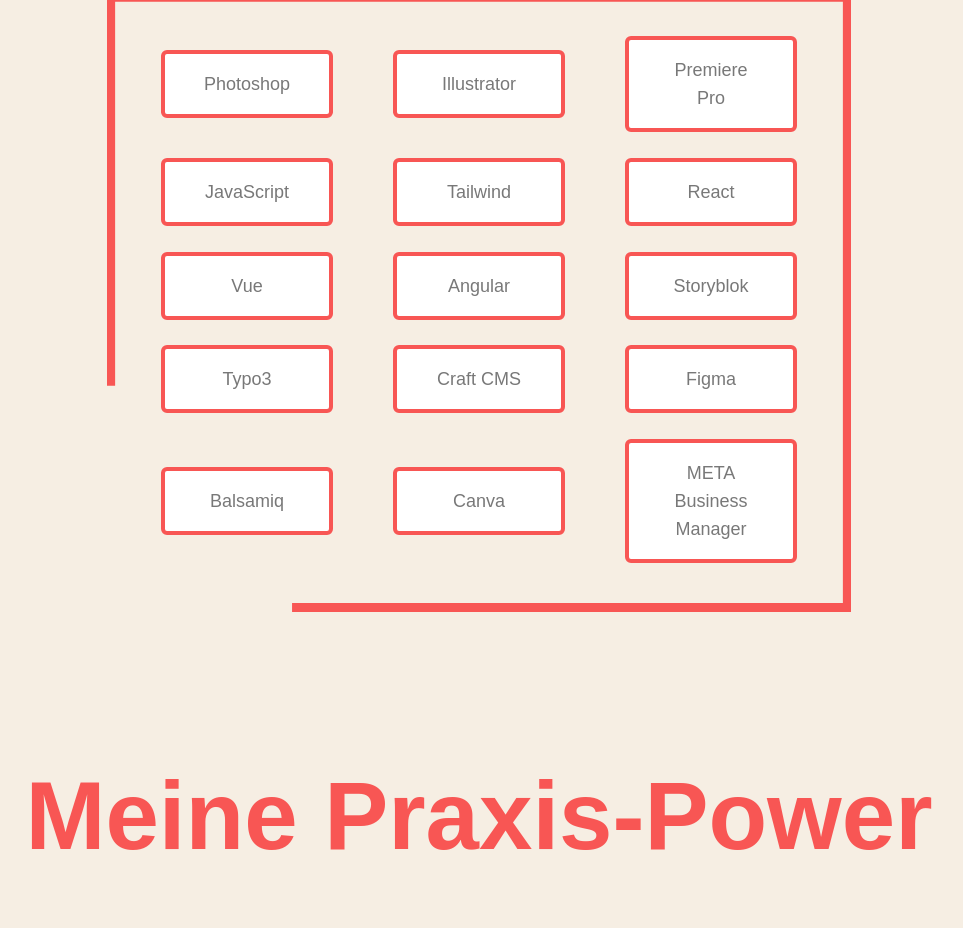
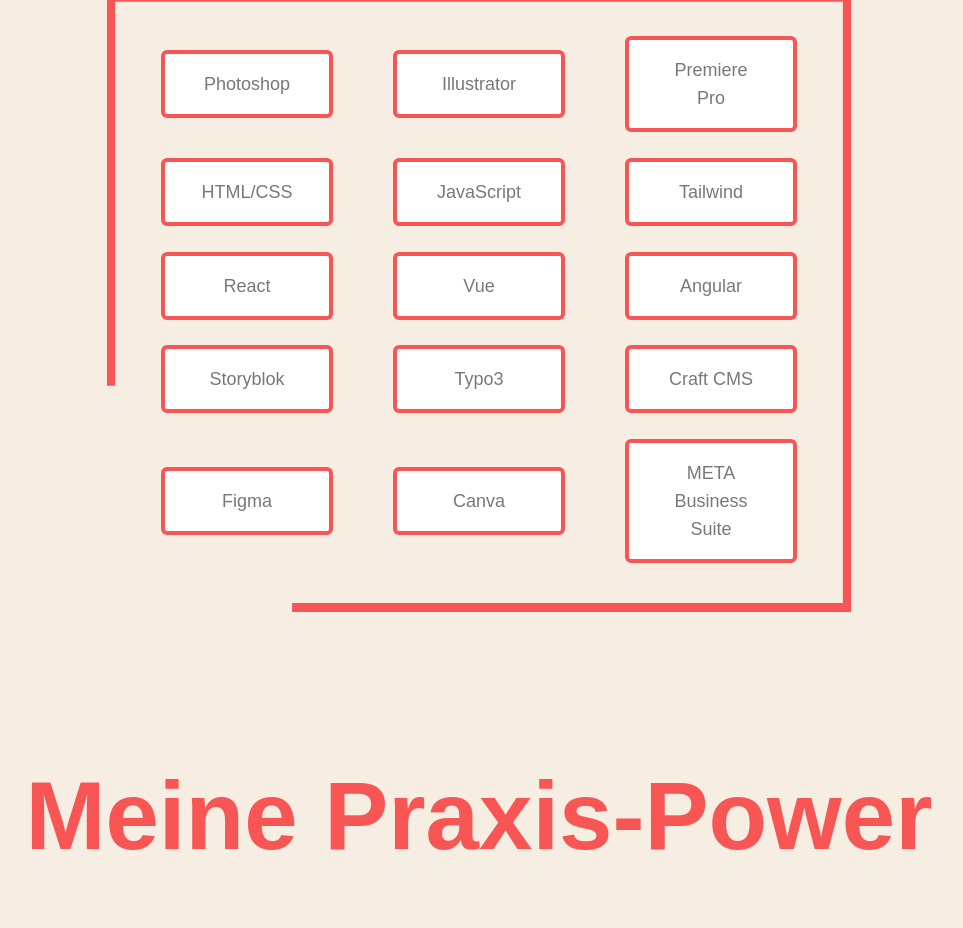
Before and after one commit to Ines2108/portfolio_new, a Next.js app: page /about in a window 1280 px wide. Shown: the part 1666-2594 px from the top of the page, without its empty margins (161-1124 px from the left). Built offline with nearby package versions, Linux system fonts and the light colour scheme; a web font is replaced by a local one.

Commit message:
Adjust cts and eastereggs

```diff
--- a/src/components/Skills.js
+++ b/src/components/Skills.js
@@ -6,6 +6,7 @@
   "Photoshop",
   "Illustrator",
   "Premiere Pro",
+  "HTML/CSS",
   "JavaScript",
   "Tailwind",
   "React",
@@ -15,9 +16,8 @@
   "Typo3",
   "Craft CMS",
   "Figma",
-  "Balsamiq",
   "Canva",
-  "META Business Manager",
+  "META Business Suite",
 ];
 
 const Skills = () => {
```
